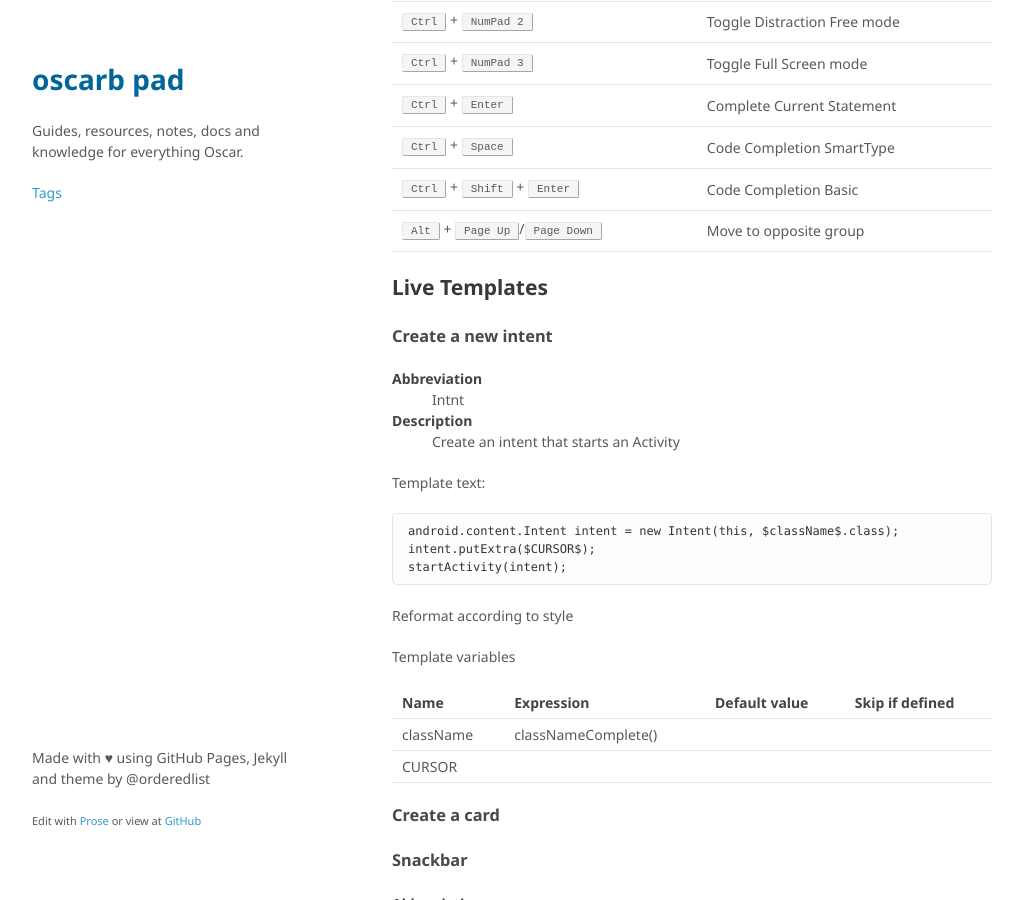
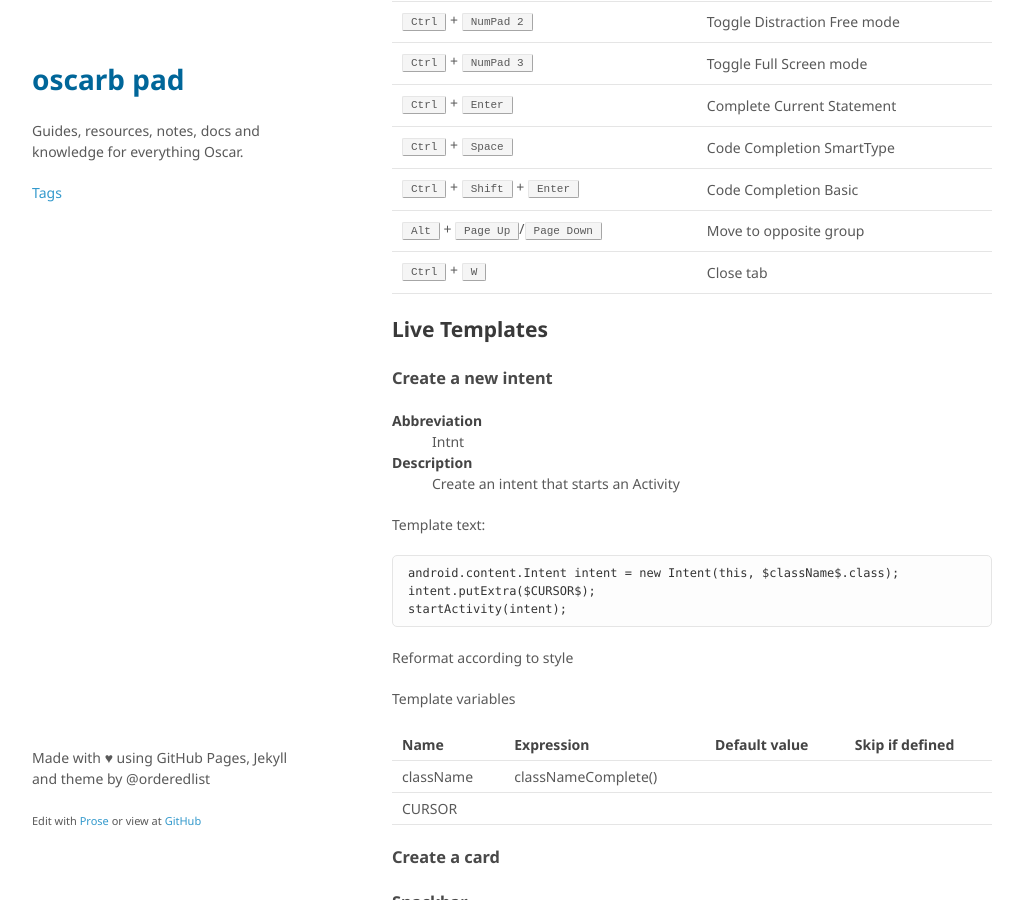
Before and after one commit to oscarb/pad, a Jekyll site: the page built from _docs/android-studio.md, in a window 1280 px wide and 900 px high, scrolled down 1932 px. Shown: the whole window, without its empty margins (128-1151 px from the left). Built offline with Jekyll 4.4.1, drawn with Linux system fonts in a browser that asks for light colours; some web fonts are replaced.

Commit message:
Update android-studio.md

```diff
--- a/_docs/android-studio.md
+++ b/_docs/android-studio.md
@@ -89,6 +89,8 @@ Shortcut | Action
 <kbd>Ctrl</kbd> + <kbd>Space</kbd> | Code Completion SmartType
 <kbd>Ctrl</kbd> + <kbd>Shift</kbd> + <kbd>Enter</kbd> | Code Completion Basic
 <kbd>Alt</kbd> + <kbd>Page Up</kbd>/<kbd>Page Down</kbd> | Move to opposite group
+<kbd>Ctrl</kbd> + <kbd>W</kbd> | Close tab
+
 
 
 ## Live Templates
```
